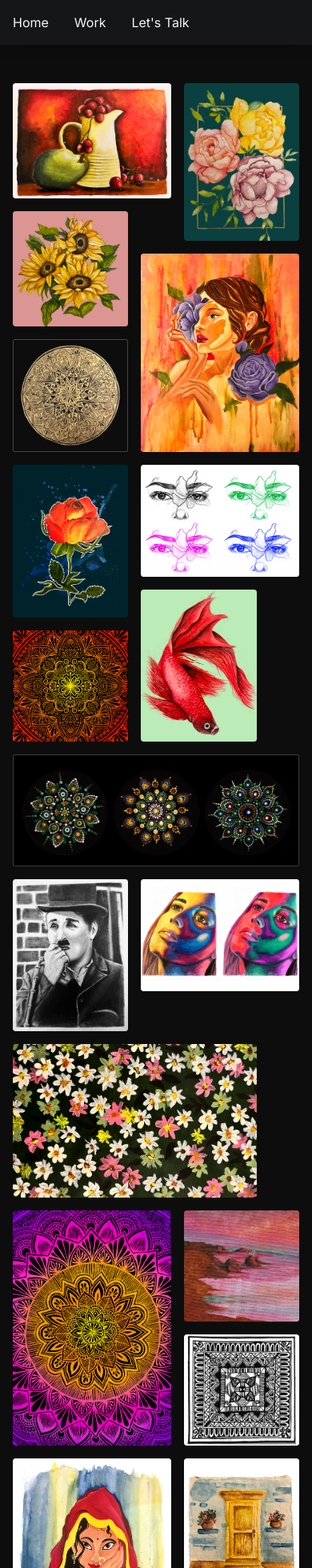
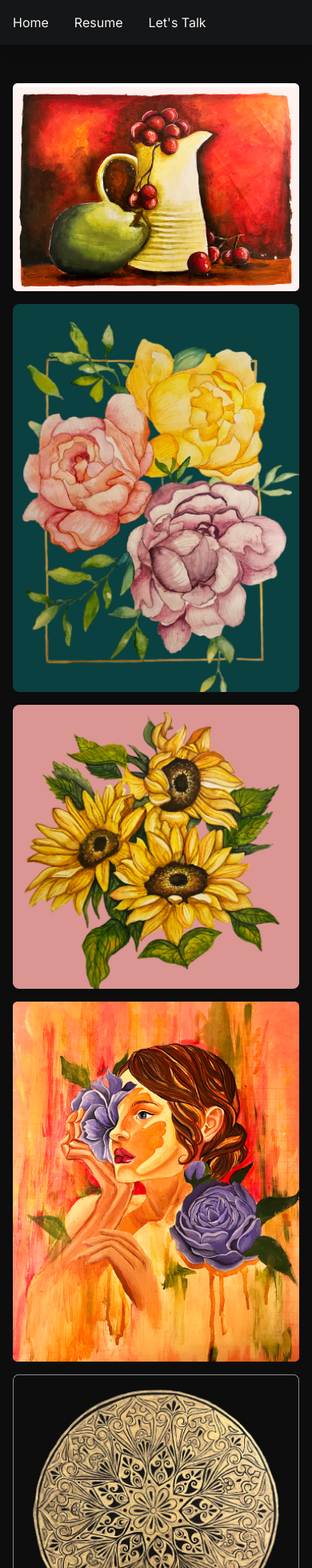
Before and after one commit to shobhit-sirohi/progs, a React (Vite) app: page /projects/project3 in a window 390 px wide. Shown: the top 1960 px of the page at 80% size. Built offline with nearby package versions, Linux system fonts and the light colour scheme; a web font is replaced by a local one.

Commit message:
project3 done

```diff
--- a/src/pages/projects/Project1.jsx
+++ b/src/pages/projects/Project1.jsx
@@ -202,14 +202,14 @@ Showcase work & case studies clearly</li>
         <div className="col-span-12 md:col-span-4">
           <a href="/Pragati-CreativeDesigner-Resume.pdf" target="_blank" rel="noopener noreferrer" title="View Pragati's Resume">
               <motion.img
-                  className="absolute cursor-pointer w-24 lg:w-[130px] xl:w-[150px] "
+              className="absolute cursor-pointer  w-24 lg:w-[130px] xl:w-[150px] "
                  src={disk}
                 alt="pragati vishkwakarma resume"
                 animate={{ rotate: 360 }}
                 transition={{repeat: Infinity, duration: 20, ease: "linear"}}
             /></a>
-          <img className="hidden" src={footerimage} alt="footer laptop image"/>
-          <img className=" md:hidden" src={footerdiskimagemobile} alt="footer laptop image mobile"/>
+          <img className="hidden md:flex" src={footerimage} alt="footer laptop image"/>
+          <img className="md:hidden" src={footerdiskimagemobile} alt="footer laptop image mobile"/>
         </div>
       </section>
       </div>
--- a/src/pages/projects/Project3.jsx
+++ b/src/pages/projects/Project3.jsx
@@ -41,7 +41,7 @@ const Project3 = () => {
           href="#work"
           className="text-[#F6F5F3] text-md md:text-lg transition-colors hover:text-[#d1d0cd]"
         >
-          Work
+          Resume
         </a>
         <a
           href="#talk"
@@ -52,34 +52,34 @@ const Project3 = () => {
       </div>
     </nav>
       <section className="px-4 pt-12 text-060709 xl:min-h-fit md:px-14 lg:px-24">
-        <div className="grid grid-cols-7 gap-4 grid-flow-dense xl:grid-cols-10">
-          <img className="w-full h-full col-span-4 row-span-3" src={image1} alt="image 1"/>
-          <img className="w-full h-full col-span-3 row-span-4" src={image2} alt="image 1"/>
-          <img className="w-full h-full col-span-3 row-span-3" src={image3} alt="image 1"/>
-          <img className="w-full h-full col-span-4 row-span-5" src={image4} alt="image 1"/>
-          <img className="w-full h-full col-span-3 row-span-3" src={image5} alt="image 1"/>
-          <img className="w-full h-full col-span-3 row-span-4" src={image6} alt="image 1"/>
-          <img className="w-full h-full col-span-4 row-span-3" src={image7} alt="image 1" />
-          <img className="w-full h-full col-span-3 row-span-4" src={image8} alt="image 1" />
-          <img className="w-full h-full col-span-3 row-span-3" src={image9} alt="image 1" />
-          <img className="w-full h-full col-span-7 row-span-3" src={image10} alt="image 1"/>
-          <img className="w-full h-full col-span-3 row-span-4" src={image11} alt="image 1"/>
-          <img className="w-full h-full col-span-4 row-span-3" src={image12} alt="image 1"/>
-          <img className="w-full h-full col-span-6 row-span-4" src={image13} alt="image 1"/>
-          <img className="w-full h-full col-span-4 row-span-6" src={image14} alt="image 1"/>
-          <img className="w-full h-full col-span-3 row-span-3" src={image15} alt="image 1"/>
-          <img className="w-full h-full col-span-3 row-span-3" src={image16} alt="image 1"/>
-          <img className="w-full h-full col-span-4 row-span-5" src={image17} alt="image 1"/>
-          <img className="w-full h-full col-span-3 row-span-4" src={image18} alt="image 1"/>
-          <img className="w-full h-full col-span-3 row-span-3" src={image19} alt="image 1"/>
-          <img className="w-full h-full col-span-4 row-span-5" src={image20} alt="image 1"/>
-          <img className="w-full h-full col-span-3 row-span-4" src={image21} alt="image 1"/>
-          <img className="w-full h-full col-span-3 row-span-4" src={image22} alt="image 1"/>
-          <img className="w-full h-full col-span-3 row-span-3" src={image23} alt="image 1"/>
-          <img className="w-full h-full col-span-3 row-span-3" src={image24} alt="image 1"/>
+        <div className="grid grid-cols-12 gap-4 grid-flow-dense md:grid-cols-10">
+          <img className="w-full h-full col-span-12 md:col-span-4 md:row-span-3" src={image1} alt="image 1"/>
+          <img className="w-full h-full col-span-12 md:col-span-3 md:row-span-4" src={image2} alt="image 1"/>
+          <img className="w-full h-full col-span-12 md:row-span-3 md:col-span-3" src={image3} alt="image 1"/>
+          <img className="w-full h-full col-span-12 md:row-span-5 md:col-span-4" src={image4} alt="image 1"/>
+          <img className="w-full h-full col-span-12 md:col-span-3 md:col-start-5 md:row-span-3" src={image5} alt="image 1"/>
+          <img className="w-full h-full col-span-12 md:col-span-3 md:row-span-4" src={image6} alt="image 1"/>
+          <img className="w-full h-full col-span-12 md:col-span-4 md:col-start-1 md:row-span-3" src={image7} alt="image 1" />
+          <img className="w-full h-full col-span-12 md:col-span-3 md:row-span-4" src={image8} alt="image 1" />
+          <img className="w-full h-full col-span-12 md:col-span-3 md:row-span-3" src={image9} alt="image 1" />
+          <img className="w-full h-full col-span-12 md:col-span-7 md:row-span-3" src={image10} alt="image 1"/>
+          <img className="w-full h-full col-span-12 md:col-span-3 md:row-span-4" src={image11} alt="image 1"/>
+          <img className="w-full h-full col-span-12 md:col-span-4 md:row-span-3" src={image12} alt="image 1"/>
+          <img className="w-full h-full col-span-12 md:col-span-6 md:row-span-4" src={image13} alt="image 1"/>
+          <img className="w-full h-full col-span-12 md:col-span-4 md:row-span-6" src={image14} alt="image 1"/>
+          <img className="w-full h-full col-span-12 md:col-span-3 md:row-span-3" src={image15} alt="image 1"/>
+          <img className="w-full h-full col-span-12 md:col-span-3 md:row-span-3" src={image16} alt="image 1"/>
+          <img className="w-full h-full col-span-12 md:col-span-4 md:col-start-1 md:row-span-5" src={image17} alt="image 1"/>
+          <img className="w-full h-full col-span-12 md:col-span-3 md:row-span-4" src={image18} alt="image 1"/>
+          <img className="w-full h-full col-span-12 md:col-span-3 md:row-span-3" src={image19} alt="image 1"/>
+          <img className="w-full h-full col-span-12 md:col-span-4 md:col-start-1 md:row-span-5" src={image20} alt="image 1"/>
+          <img className="w-full h-full col-span-12 md:col-span-3 md:col-start-5 md:row-span-4" src={image21} alt="image 1"/>
+          <img className="w-full h-full col-span-12 md:col-span-3 md:row-span-4" src={image22} alt="image 1"/>
+          <img className="w-full h-full col-span-12 md:col-span-3 md:col-start-5 md:row-span-3" src={image23} alt="image 1"/>
+          <img className="w-full h-full col-span-12 md:col-span-3 md:row-span-3" src={image24} alt="image 1"/>
         </div>
       </section>
-      <h2 className="py-10 text-2xl font-bold text-center text-white">And many <span className="text-[#F95FE7]">more</span>...</h2>
+      <h2 className="py-10 text-xl font-bold text-center text-white md:text-2xl">And many <span className="text-[#F95FE7]">more</span>...</h2>
     </div>
   );
 };
```
